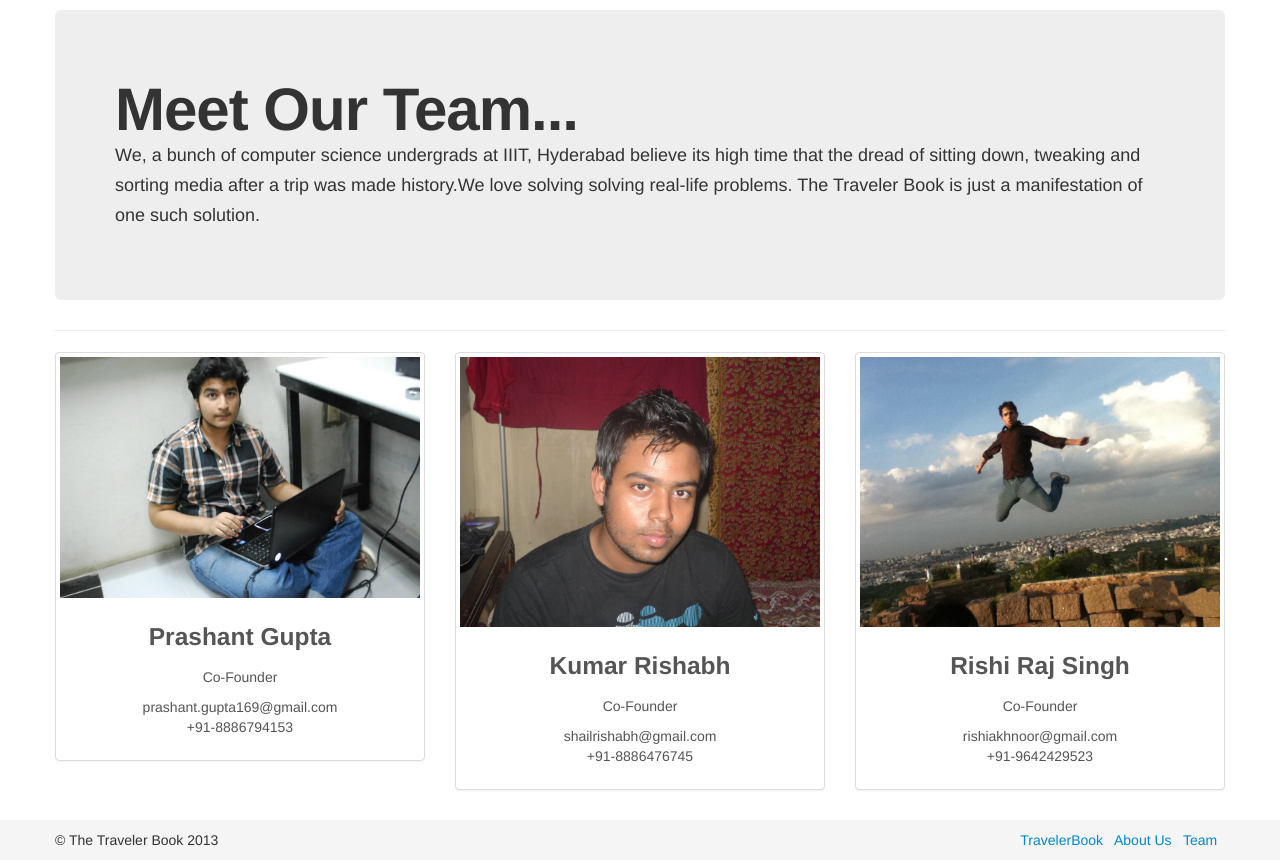
After one commit to rishirajsinghjhelumi/CloudApp, a Python web app: template templates/team.html in a window 1280 px wide. The commit adds this page. Run offline with Jinja, Linux system fonts and the light colour scheme; the template is opened without the code that fills it, so the values that code supplies are empty.

Commit message:
Added Team , About Page

```diff
--- a/main.py
+++ b/main.py
@@ -19,6 +19,10 @@ app_config = {
 
 paths = [
             Route('/', handler = 'handlers.LandingPage'),
+            Route('/about', handler = 'handlers.AboutPage'),
+            Route('/team', handler = 'handlers.TeamPage'),
+
+
             Route('/logout', handler='auth_handlers.AuthHandler:logout', name='logout'),
             Route('/auth/<provider>', handler='auth_handlers.AuthHandler:_simple_auth', name='auth_login'),
             Route('/auth/<provider>/callback', handler='auth_handlers.AuthHandler:_auth_callback', name='auth_callback'),
--- /dev/null
+++ b/static/css/heroic-features.css
@@ -0,0 +1,14 @@
+body {
+	margin-top: 10px; /* 50px is the height of the navbar - change this if the navbarn height changes */
+}
+.hero-spacer {
+	margin-top: 10px;
+}
+
+.hero-feature {
+	margin-bottom: 30px;/* spaces out the feature boxes once they start to stack responsively */
+}
+
+footer {
+	margin: 50px 0;
+}
--- a/templates/map.html
+++ b/templates/map.html
@@ -6,6 +6,7 @@
 <meta charset="utf-8">
 <title>The Traveler Book</title>
 <link rel="stylesheet" href="/css/bootstrap.min.css" />
+<link href="css/bootstrap-responsive.min.css" rel="stylesheet">
 <link rel="shortcut icon" type="image/x-icon" href="/favicon.ico?v=2">
 <style>
 html, body, #map-canvas {
--- /dev/null
+++ b/templates/team.html
@@ -0,0 +1,123 @@
+<!DOCTYPE html>
+<html lang="en">
+  <head>
+    <meta charset="utf-8">
+    <meta name="viewport" content="width=device-width, initial-scale=1.0">
+    <meta name="description" content="">
+    <meta name="author" content="">
+
+    <title>Basic Company Template for Bootstrap 3</title>
+
+    <!-- Bootstrap core CSS -->
+  	<link href="/css/bootstrap.min.css" rel="stylesheet">
+	<link href="css/bootstrap-responsive.min.css" rel="stylesheet">
+
+    <!-- Custom CSS for the 'Heroic Features' Template -->
+    <link href="/css/heroic-features.css" rel="stylesheet">
+    <style>
+	    .imageClip{
+		    width:300px;
+		    height:200px;
+		    overflow:hidden;
+	    }
+	    html,body {
+		    height: 100%;
+		    /* The html and body elements cannot have any padding or margin. */
+	    }
+	    #wrap {
+		    min-height: 100%;
+		    height: auto !important;
+		    height: 100%;
+		    /* Negative indent footer by it's height */
+		    margin: 0 auto -40px;
+	    }
+
+	    /* Set the fixed height of the footer here */
+	    #push,
+	    #footer {
+		    height: 40px;
+	    }
+	    #footer {
+		    background-color: #f5f5f5;
+	    }
+
+    </style>
+  </head>
+
+
+
+
+  <body>
+<div id="wrap">
+    <div class="container">
+
+      <div class="jumbotron hero-unit">
+        <h1>Meet Our Team...</h1>
+	<p>We, a bunch of computer science undergrads at IIIT, Hyderabad believe its high time that the dread of sitting down, tweaking and sorting media after a trip was made history.We love solving solving real-life problems. The Traveler Book is just a manifestation of one such solution.</p>
+      </div>
+
+      <hr>
+
+
+      <div class="row text-center">
+
+        <div class="span4 hero-feature">
+          <div class="thumbnail">
+            <img class="" src="/img/pg.jpg" alt="">
+            <div class="caption">
+              <h3>Prashant Gupta</h3>
+              <p>Co-Founder</p>
+	      <p>prashant.gupta169@gmail.com<br />+91-8886794153</p>
+            </div>
+          </div>
+        </div>
+
+        <div class="span4 hero-feature">
+          <div class="thumbnail">
+            <img class="" src="/img/kr.jpg" alt="">
+            <div class="caption">
+              <h3>Kumar Rishabh</h3>
+              <p>Co-Founder</p>
+	      <p>shailrishabh@gmail.com<br />+91-8886476745
+	      </p>
+            </div>
+          </div>
+        </div>
+
+        <div class="span4 hero-feature">
+          <div class="thumbnail">
+            <img class="" src="/img/rrsj.jpg" alt="">
+            <div class="caption">
+              <h3>Rishi Raj Singh</h3>
+              <p>Co-Founder</p>
+	      <p>rishiakhnoor@gmail.com<br />+91-9642429523</p>
+            </div>
+          </div>
+        </div>
+      </div><!-- /.row -->
+
+     <div id="push"></div>
+    </div><!-- /.container -->
+</div>
+
+
+
+<div id="footer">
+	<div class="container">
+		<p class="muted credit">
+		</p>
+		<span style="float:right;">
+			<a href="/">TravelerBook</a>&nbsp;&nbsp;
+			<a href="/about">About Us</a>&nbsp;&nbsp;
+			<a href="/team">Team</a>&nbsp;&nbsp;
+		</span>
+		&copy; The Traveler Book 2013
+	</div>
+</div>
+
+  <!-- javascript -->
+  <script src="/js/jquery-1.10.2.min.js"></script>
+  <script src="/js/bootstrap.min.js"></script>
+  </body>
+
+</html>
```
Also changed, not shown: handlers.py (+10 -3 lines), templates/About.html (added, +88 -0 lines), static/img/kr.jpg (added), static/img/pg.jpg (added), static/img/rrsj.jpg (added).
